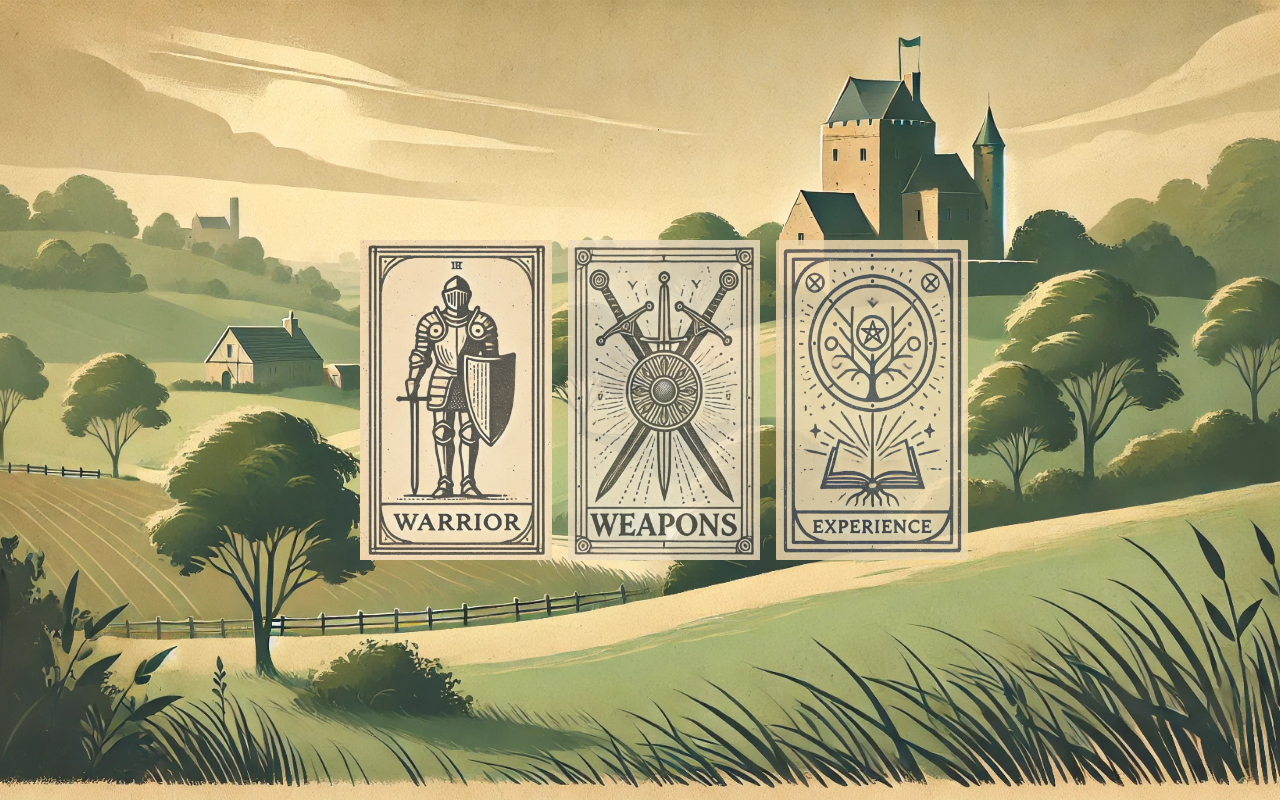
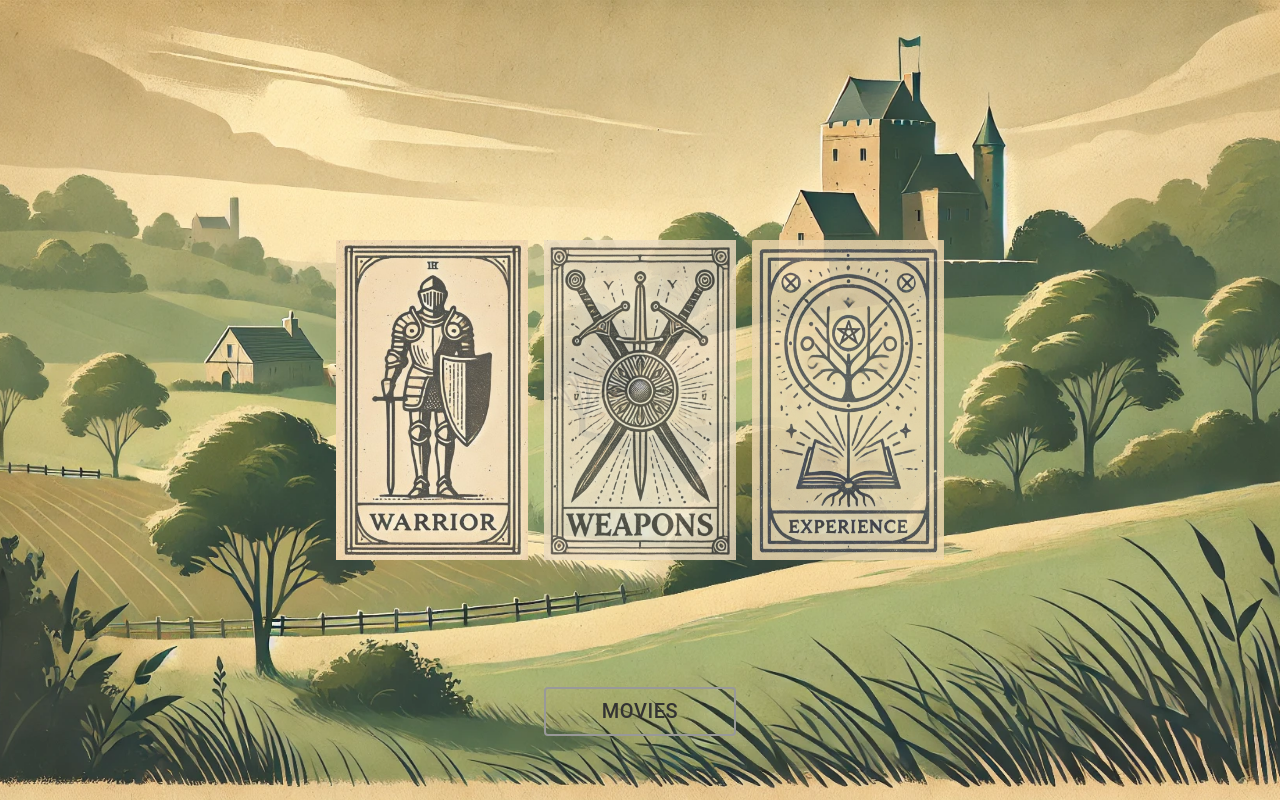
Before and after one commit to Argyroudis/Portfolio, a React (Vite) app: page / in a window 1280 px wide. Built offline with nearby package versions, Linux system fonts and the light colour scheme.

Commit message:
add material ui, add button, change some css on the cards container

```diff
--- a/package.json
+++ b/package.json
@@ -17,6 +17,9 @@
     "tabWidth": 2
   },
   "dependencies": {
+    "@emotion/react": "^11.14.0",
+    "@emotion/styled": "^11.14.0",
+    "@mui/material": "^6.4.0",
     "react": "^18.3.1",
     "react-dom": "^18.3.1",
     "sass": "^1.83.4"
--- a/src/App.scss
+++ b/src/App.scss
@@ -1,6 +1,9 @@
 .root {
   width: 100vw;
   height: 100vh;
+  display: flex;
+  justify-content: center;
+  align-items: center;
 
   .backgroundContainer {
     background-image: url('./assets/backgroundImageMedieval.webp');
@@ -14,8 +17,6 @@
 
   .imageContainer {
     position: absolute;
-    top: 30vh;
-    left: 45vh;
     width: 38rem;
     height: 20rem;
     flex-direction: row;
@@ -28,4 +29,9 @@
       margin-left: 1rem;
     }
   }
+
+  .buttonContainer {
+    position: absolute;
+    bottom: 4em;
+  }
 }
--- a/src/App.tsx
+++ b/src/App.tsx
@@ -2,6 +2,7 @@ import { useEffect, useState } from 'react';
 import warrior_card from './assets/warrior_card.png';
 import weapons_card from './assets/weapons_card.png';
 import experience_card from './assets/experience_card.png';
+import { Button } from '@mui/material';
 import './App.scss';
 
 const STATES = {
@@ -26,6 +27,9 @@ function App() {
       setCurrentStep(id);
       console.log(`state changed to ${id}`);
     }
+  };
+  const handleButtonClick = () => {
+    // todo
   };
 
   useEffect(() => {
@@ -55,6 +59,26 @@ function App() {
           alt='a experience card image'
         />
       </div>
+      <div className='buttonContainer'>
+        <Button
+          variant='outlined'
+          sx={{
+            width: '12rem',
+            fontSize: '20px',
+            borderWidth: '2px',
+            color: '#333333',
+            borderColor: '#999999',
+            borderRadius: '0.5',
+            ':hover': {
+              borderColor: '#999999',
+              backgroundColor: '#f5f5dc',
+            },
+          }}
+          onClick={handleButtonClick}
+        >
+          movies
+        </Button>
+      </div>
     </div>
   );
 }
```
Also changed, not shown: 1 other file (tests, documents, lock files or other folders).
